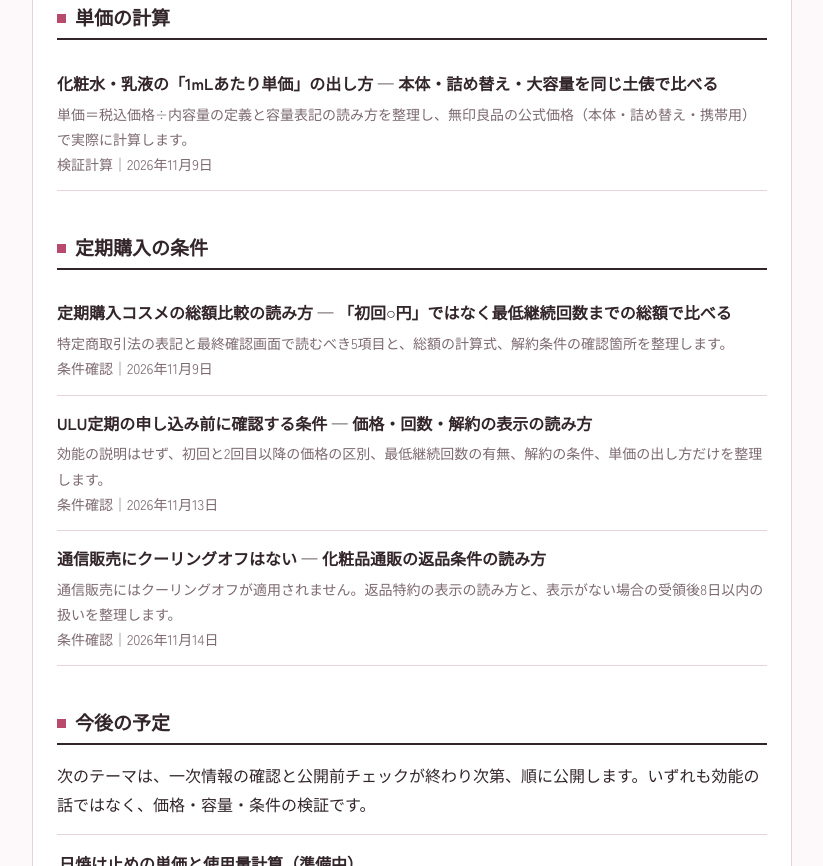
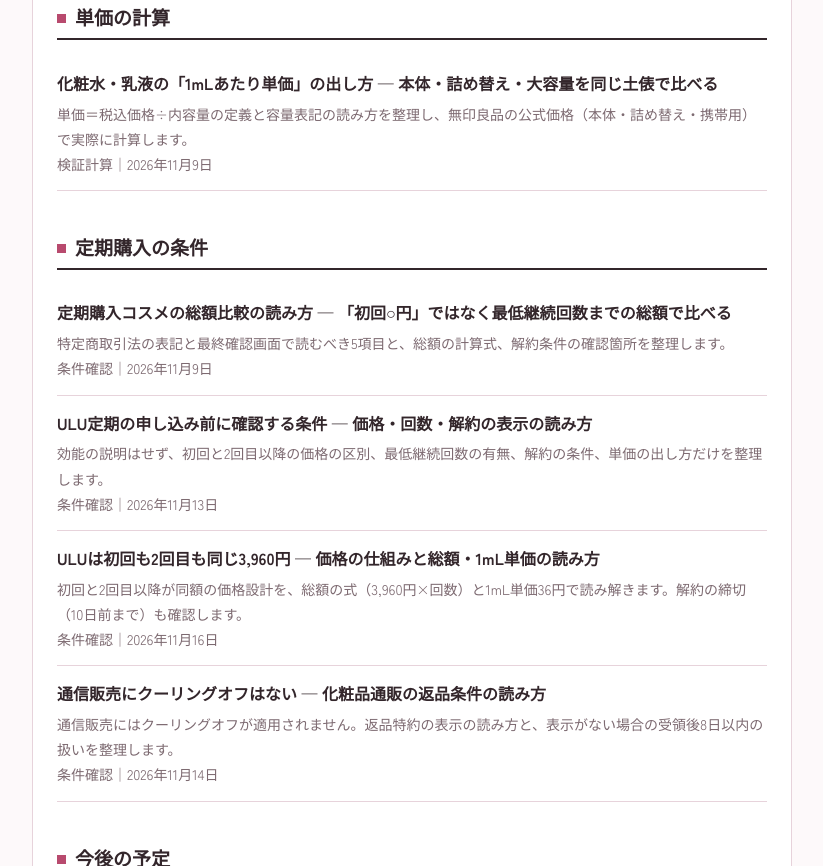
Before and after one commit to miv1982biz-sketch/cosme-site, a plain HTML site: page articles.html in a window 1280 px wide. Shown: the part 437-1303 px from the top of the page, without its empty margins (228-1051 px from the left). Drawn offline with Linux system fonts and the light colour scheme; a web font is replaced by a local one.

Commit message:
Add ULU first-price article

```diff
--- a/articles.html
+++ b/articles.html
@@ -57,6 +57,11 @@
       <span>効能の説明はせず、初回と2回目以降の価格の区別、最低継続回数の有無、解約の条件、単価の出し方だけを整理します。</span>
       <span class="src">条件確認｜2026年11月13日</span></span>
     </a>
+    <a class="card thumbrow" href="articles/ulu-shokai-ryokin.html" data-kw="ULU 定期購入 初回 2回目 同額 3,960円 総額 1mL単価 解約 10日前"><span class="txt">
+      <strong>ULUは初回も2回目も同じ3,960円 — 価格の仕組みと総額・1mL単価の読み方</strong>
+      <span>初回と2回目以降が同額の価格設計を、総額の式（3,960円×回数）と1mL単価36円で読み解きます。解約の締切（10日前まで）も確認します。</span>
+      <span class="src">条件確認｜2026年11月16日</span></span>
+    </a>
     <a class="card thumbrow" href="articles/tuhan-henpin-joken.html" data-kw="通信販売 クーリングオフ 返品特約 返品条件 特定商取引法 8日以内 送料"><span class="txt">
       <strong>通信販売にクーリングオフはない — 化粧品通販の返品条件の読み方</strong>
       <span>通信販売にはクーリングオフが適用されません。返品特約の表示の読み方と、表示がない場合の受領後8日以内の扱いを整理します。</span>
```
